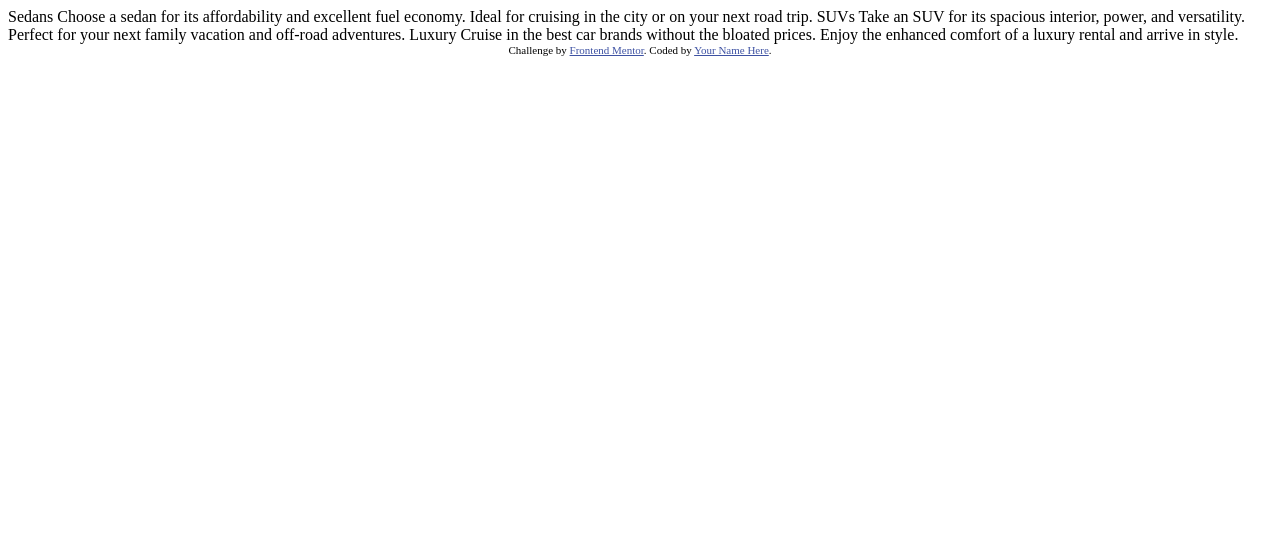
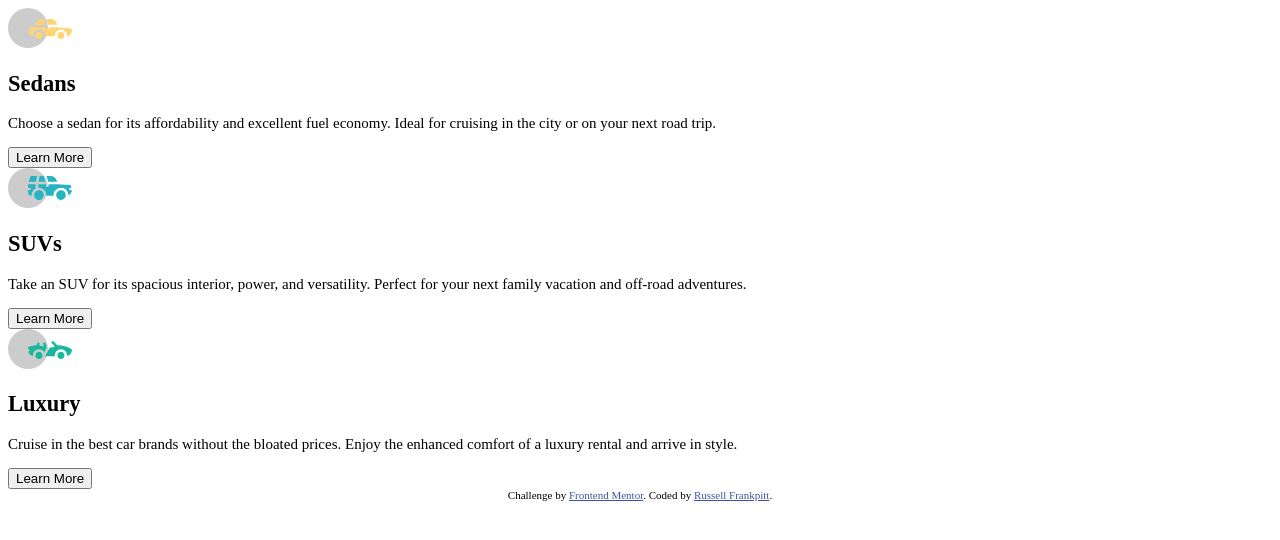
Before and after one commit to rustyff12/3-column-card, a plain HTML site: page index.html in a window 1280 px wide. Drawn offline with Linux system fonts and the light colour scheme.

Commit message:
index.html complete

```diff
--- a/index.html
+++ b/index.html
@@ -8,29 +8,66 @@
 
   <title>Frontend Mentor | 3-column preview card component</title>
 
-  <!-- Feel free to remove these styles or customise in your own stylesheet 👍 -->
-  <style>
-    .attribution { font-size: 11px; text-align: center; }
-    .attribution a { color: hsl(228, 45%, 44%); }
-  </style>
+  <!-- Google fonts -->
+  <link rel="preconnect" href="https://fonts.googleapis.com">
+  <link rel="preconnect" href="https://fonts.gstatic.com" crossorigin>
+  <link href="https://fonts.googleapis.com/css2?family=Big+Shoulders+Display:wght@700&family=Lexend+Deca&display=swap" rel="stylesheet">
+
+  <!-- CSS -->
+  <link rel="stylesheet" href="./styles.css">
+
 </head>
 <body>
 
-  Sedans
+  <div class="container">
+
+    <div class="container__box">
+      <img src="./images/icon-sedans.svg" alt="sedan icon">
+
+      <h2>Sedans</h2>
+
+      <p>
         Choose a sedan for its affordability and excellent fuel economy. Ideal for cruising in the city
         or on your next road trip.
+      </p>
 
-  SUVs
+      <button class="btn">Learn More</button>
+
+    </div>
+
+    <div class="container__box">
+      <img src="./images/icon-suvs.svg" alt="suv icon">
+
+      <h2>SUVs</h2>
+
+      <p>
         Take an SUV for its spacious interior, power, and versatility. Perfect for your next family vacation
         and off-road adventures.
+      </p>
 
-  Luxury
+      <button class="btn">Learn More</button>
+
+    </div>
+
+    <div class="container__box">
+      <img src="./images/icon-luxury.svg" alt="luxury icon">
+
+      <h2>Luxury</h2>
+
+      <p>
         Cruise in the best car brands without the bloated prices. Enjoy the enhanced comfort of a luxury
         rental and arrive in style.
+      </p>
+
+      <button class="btn">Learn More</button>
+
+    </div>
+
+  </div>
 
   <div class="attribution">
     Challenge by <a href="https://www.frontendmentor.io?ref=challenge" target="_blank">Frontend Mentor</a>.
-    Coded by <a href="#">Your Name Here</a>.
+    Coded by <a href="#">Russell Frankpitt</a>.
   </div>
 </body>
 </html>
--- /dev/null
+++ b/styles.css
@@ -0,0 +1,27 @@
+*,
+*::before,
+*::after {
+    box-sizing: border-box;
+}
+
+:root {
+    --clr-1: hsl(31, 77%, 52%);
+    --clr-2: hsl(184, 100%, 22%);
+    --clr-3: hsl(179, 100%, 13%);
+    --clr-white: hsla(0, 0%, 100%, 0.75) ; /* paragraphs */
+    --clr-white: hsl(0, 0%, 95%); /* background, headings, buttons */
+}
+
+body {
+    font-size: 15px;
+}
+
+
+.attribution { font-size: 11px; text-align: center; }
+.attribution a { color: hsl(228, 45%, 44%); }
+
+
+/*
+- Mobile: 375px
+- Desktop: 1440px
+*/
```
Also changed, not shown: design/active-states.jpg (added), design/desktop-design.jpg (added), design/desktop-preview.jpg (added), design/mobile-design.jpg (added), images/favicon-32x32.png (added), images/icon-luxury.svg (added), images/icon-sedans.svg (added), images/icon-suvs.svg (added), 4 other files. Lines whose indentation alone changed are shown as unchanged.
